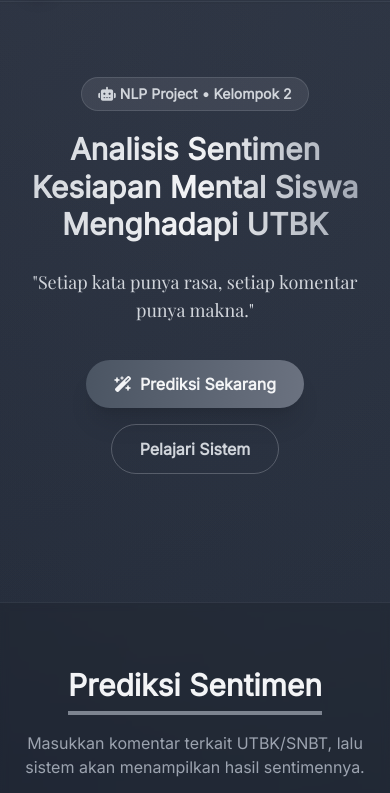
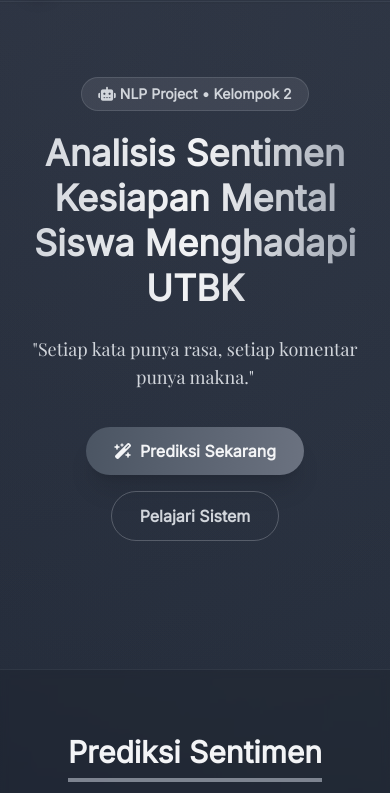
Before and after one commit to aqshalfatih/sentimind, a website: page index.html in a window 390 px wide. Shown: the part 51-844 px from the top of the page. Drawn offline with nearby package versions, Linux system fonts and the light colour scheme.

Commit message:
first commit

```diff
--- a/index.html
+++ b/index.html
@@ -233,7 +233,7 @@
         <div class="inline-block px-4 py-1.5 rounded-full bg-gray-300/10 text-gray-300 text-sm font-semibold mb-5 backdrop-blur-sm border border-gray-300/15">
           <i class="fas fa-robot mr-1"></i>NLP Project • Kelompok 2
         </div>
-        <h1 class="hero-title text-3xl md:text-7xl font-extrabold bg-gradient-to-r from-gray-300 via-gray-100 to-gray-400 bg-clip-text text-transparent leading-tight mb-">
+        <h1 class="hero-title text-4xl md:text-7xl font-extrabold bg-gradient-to-r from-gray-300 via-gray-100 to-gray-400 bg-clip-text text-transparent leading-tight mb-">
           Analisis Sentimen Kesiapan Mental Siswa Menghadapi UTBK
         </h1>
         <p class="tagline text-gray-300 text-lg md:text-xl mt-6 max-w-2xl mx-auto"> "Setiap kata punya rasa, setiap komentar punya makna."</p>
```
